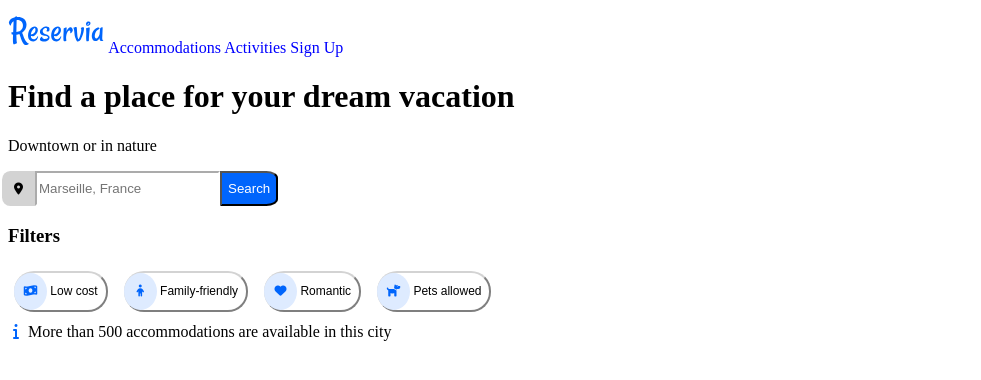
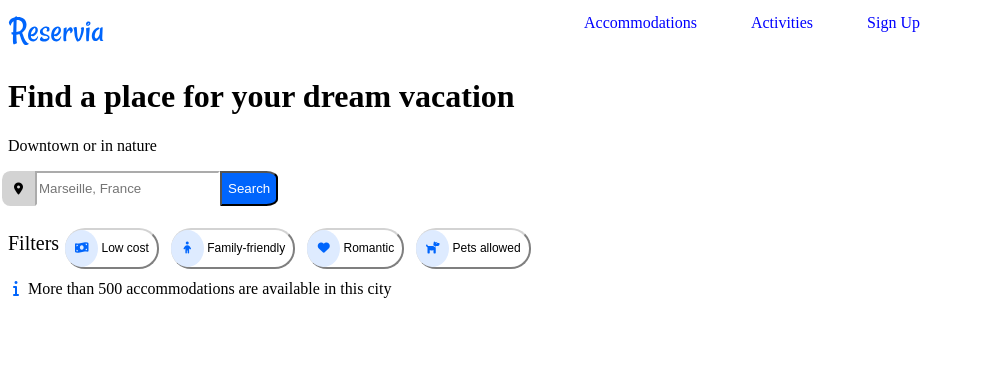
Before and after one commit to astrader4/Project-2, a plain HTML site: page index.html in a window 1280 px wide. Shown: the whole page, without its empty margins (0-981 px from the left). Drawn offline with Linux system fonts and the light colour scheme.

Commit message:
Moved Accommodations, Activites and Sign up into place

```diff
--- a/index.html
+++ b/index.html
@@ -1,5 +1,7 @@
 <head>
     <script src="https://kit.fontawesome.com/15546c2803.js" crossorigin="anonymous"></script>
+    <link rel="preconnect" href="https://fonts.gstatic.com">
+<link href="https://fonts.googleapis.com/css2?family=Raleway&display=swap" rel="stylesheet">
     <title>Reservia</title>
     <link rel="stylesheet" href="styles.css" />
 </head>
@@ -26,7 +28,9 @@
         </form>
 
         <div class="btn-wrap">
-            <h3>Filters</h3>
+            <div class="filt">
+                <span>Filters</span>
+            </div>
 
                 <button class="filter" type="button">
                     <i class="icon fas fa-money-bill-wave"></i>
--- a/styles.css
+++ b/styles.css
@@ -1,5 +1,10 @@
 .main-nav span{
     color: blue;
+    display: inline;
+    position:relative;
+    left: 450px;
+    bottom: 25px;
+    padding: 25px;
 }
 
 .search {
@@ -34,6 +39,15 @@
     border-bottom-right-radius: 20%;
 }
 
+.btn-wrap {
+    display: inline-flex;
+}
+
+.filt{
+    font-size: 1.25rem;
+    padding-top: 10px;
+}
+
 .icon {
     background-color: #DEEBFF;
     height: 25px;
```
